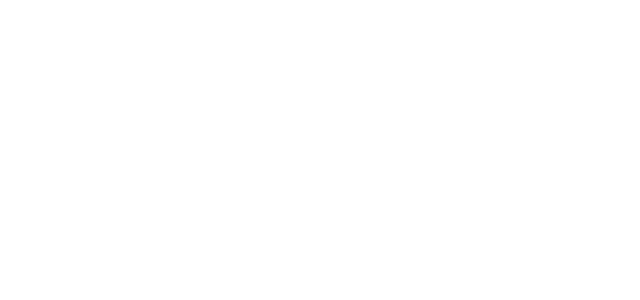
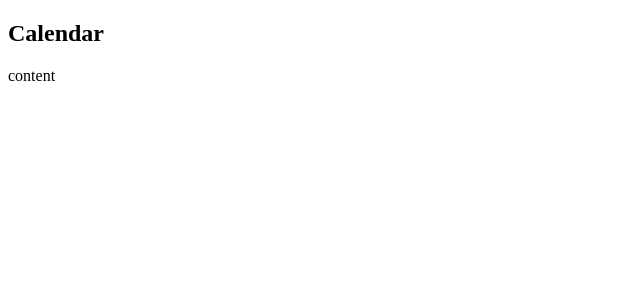
Before and after one commit to Ikitursa/af-react-calendar, a React (Create React App) app: page / in a window 1280 px wide. Shown: the top 300 px of the page, without its empty margins (0-640 px from the left). Built offline with nearby package versions, Linux system fonts and the light colour scheme.

Commit message:
Adds routes

```diff
--- a/src/App.js
+++ b/src/App.js
@@ -1,8 +1,13 @@
+import routes from './router/routes'
+import {useRoutes} from 'react-router-dom'
 
 function App() {
+
+  const routing = useRoutes(routes())
+
   return (
     <div>
-
+        { routing }
     </div>
   );
 }
--- /dev/null
+++ b/src/components/Calendar.jsx
@@ -0,0 +1,11 @@
+export default function Calendar() {
+
+    return (
+        <div className="calendar">
+            <h2>Calendar</h2>
+            <div className="container">
+                content
+            </div>
+        </div>
+    );
+}
--- /dev/null
+++ b/src/components/Login.jsx
@@ -0,0 +1,11 @@
+export default function Login() {
+
+    return (
+        <div className="login">
+            <h2>Login</h2>
+            <div className="container">
+                content
+            </div>
+        </div>
+    );
+}
--- /dev/null
+++ b/src/components/NotFound.jsx
@@ -0,0 +1,11 @@
+export default function Login() {
+
+    return (
+        <div className="calendar">
+            <h2>Not found</h2>
+            <div className="container">
+                The resource you're looking for does not exist
+            </div>
+        </div>
+    );
+}
--- a/src/index.js
+++ b/src/index.js
@@ -2,10 +2,13 @@
 import ReactDOM from 'react-dom';
 import App from './App';
 import reportWebVitals from './reportWebVitals';
+import {BrowserRouter} from "react-router-dom";
 
 ReactDOM.render(
   <React.StrictMode>
-    <App />
+      <BrowserRouter>
+          <App />
+      </BrowserRouter>
   </React.StrictMode>,
   document.getElementById('root')
 );
--- /dev/null
+++ b/src/router/routes.js
@@ -0,0 +1,21 @@
+import Calendar from "../components/Calendar";
+import Login from "../components/Login";
+import NotFound from "../components/NotFound";
+
+const routes = () => [
+
+    {
+        path: '/',
+        element: <Calendar />
+    },
+    {
+        path: '/login',
+        element:  <Login />
+    },
+    {
+        path: '*',
+        element: <NotFound />,
+    },
+];
+
+export default routes;
```
